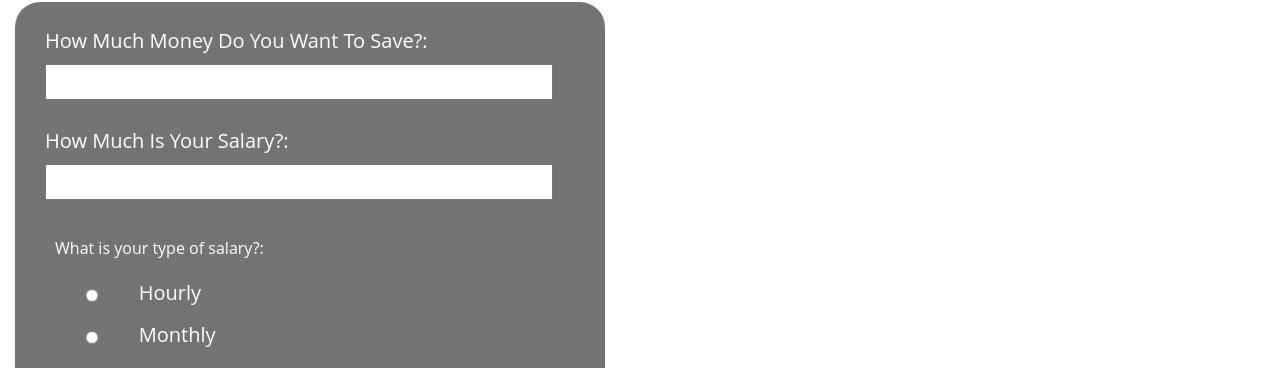
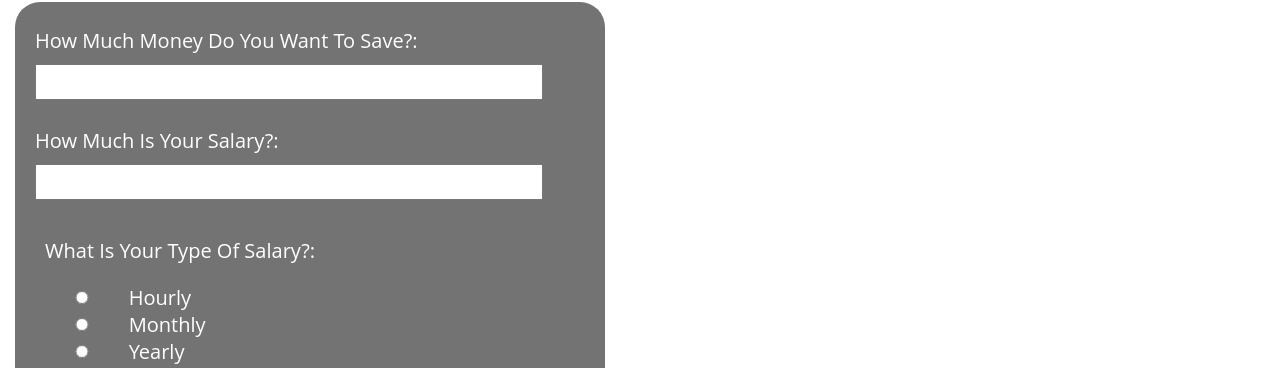
Before and after one commit to dfedyachkina/savings-calculator, a plain HTML site: page index.html in a window 1280 px wide. Shown: the part 432-800 px from the top of the page. Drawn offline with Linux system fonts and the light colour scheme.

Commit message:
Add style to form-labels class

```diff
--- a/assets/css/style.css
+++ b/assets/css/style.css
@@ -85,7 +85,7 @@ section {
     border-radius: 25px;
 }
 
-label {
+.form-labels {
     margin: 5px 0px 10px;
     font-size: 20px;
     text-transform: capitalize;
```
